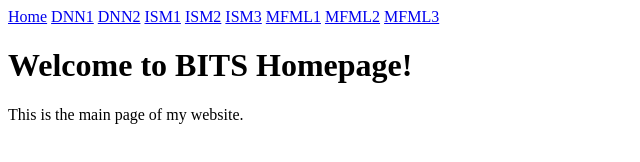
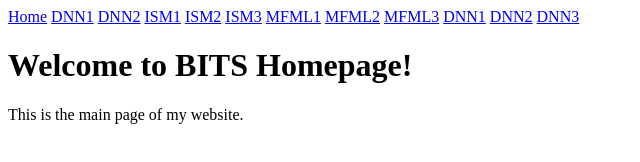
Before and after one commit to amruta-8/bits, a plain HTML site: page index.html in a window 1280 px wide. Shown: the whole page, without its empty margins (0-640 px from the left). Drawn offline with Linux system fonts and the light colour scheme.

Commit message:
Add links to DNN1, DNN2, and DNN3 in index.html

```diff
--- a/index.html
+++ b/index.html
@@ -16,6 +16,9 @@
         <a href="M1.html">MFML1</a>
         <a href="M2.html">MFML2</a>
         <a href="M3.html">MFML3</a>
+        <a href="DNN1.html">DNN1</a>
+        <a href="DNN2.html">DNN2</a>
+        <a href="DNN3.html">DNN3</a>
     </nav>
 
     <h1>Welcome to BITS Homepage!</h1>
```
